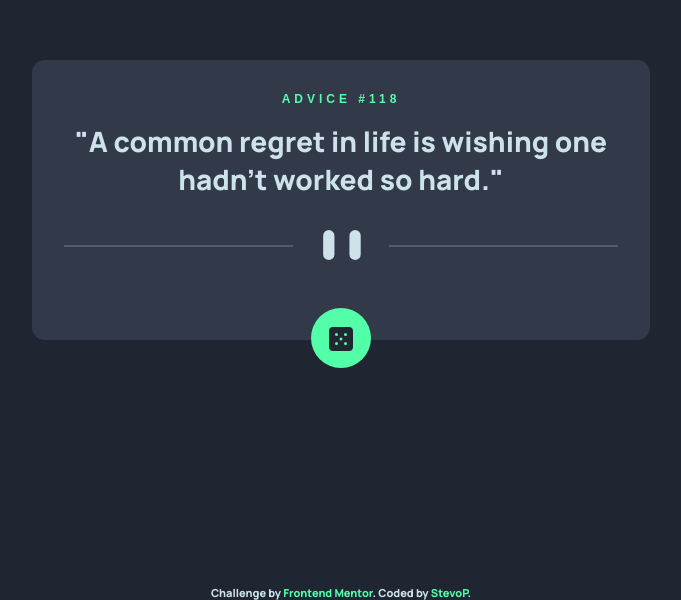
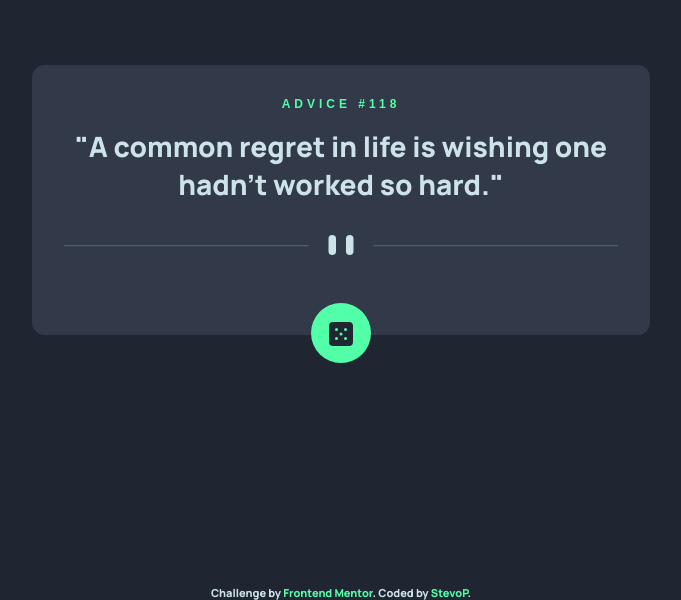
Before and after one commit to stevop/Advice-Generator, a plain HTML site: page index.html in a window 1280 px wide. Shown: the part 200-800 px from the top of the page, without its empty margins (299-980 px from the left). Drawn offline with nearby package versions, Linux system fonts and the light colour scheme.

Commit message:
changed divider img for desktop design

```diff
--- a/index.html
+++ b/index.html
@@ -16,7 +16,11 @@
     <section class="wrapper">
       <h1 id="advice-id">Advice #118</h1>
       <p id="advice-text">"A common regret in life is wishing one hadn't worked so hard."</p>
-      <img class="divider" src="./images/pattern-divider-mobile.svg" alt="divider">
+
+      <picture>
+        <source media="(min-width: 1200px)" srcset="./images/pattern-divider-desktop.svg">
+        <img class="divider" src="./images/pattern-divider-mobile.svg" alt="divider">
+      </picture>
       <img class="dice" src="./images/icon-dice.svg" alt="dice">
       <svg width='80' height='80'>
         <circle cx='40' cy='40' r='30' fill='#52ffa8'></circle>
```
